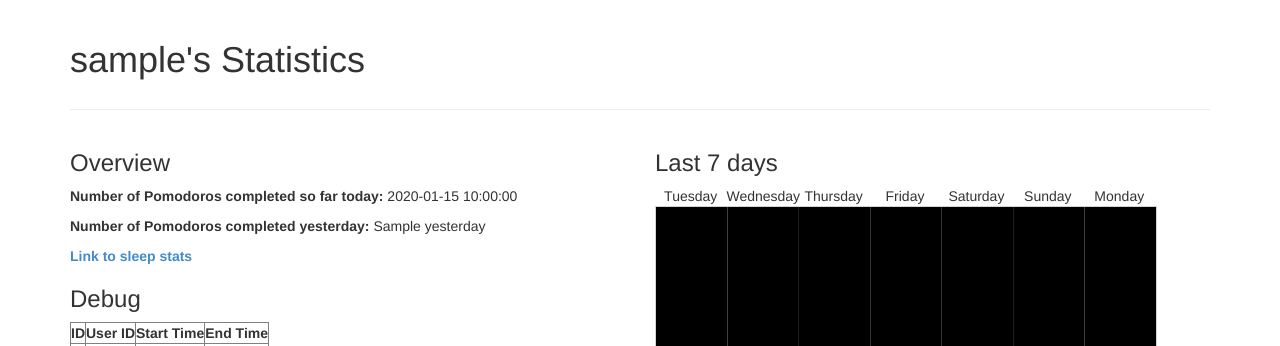
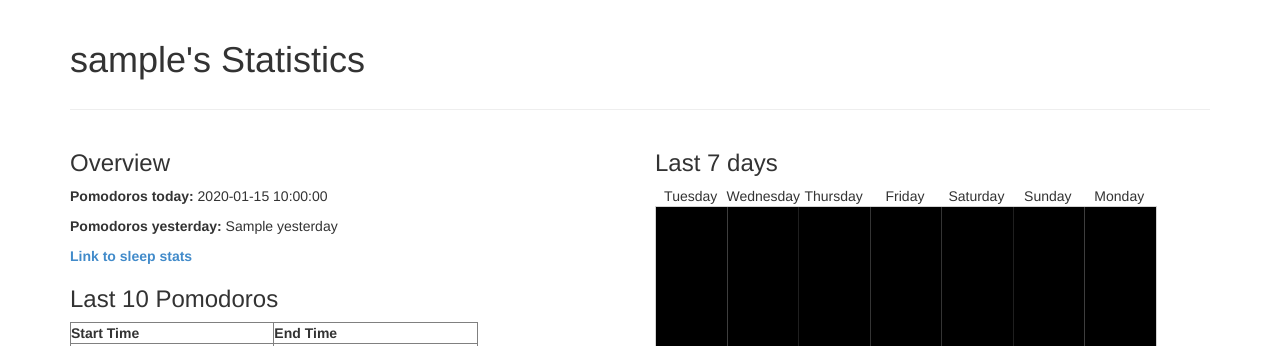
Before and after one commit to aaron7/pomodoro, a Flask app: template web/templates/user_stats.html in a window 1280 px wide. Shown: the top 346 px of the page. Run offline with Flask 2, Linux system fonts and the light colour scheme; the template is opened without the code that fills it: most values are stand-ins (such as "Sample title", 1, 10 or a date in 2020); some libraries are stand-ins or nearby versions.

Commit message:
Update Last 10 Section

```diff
--- a/web/templates/user_stats.html
+++ b/web/templates/user_stats.html
@@ -4,18 +4,26 @@
 {% block description %}{% endblock %}
 
 {% block body %}
+
+<script>
+function unix_to_date(unix){
+    var date = new Date(unix*1000);
+    return date.toUTCString();
+}
+</script>
+
 <div class="row">
     <div class="col-md-6">
         <h3>Overview</h3>
-        <p><strong>Number of Pomodoros completed so far today:</strong> {{ today }}</p>
-        <p><strong>Number of Pomodoros completed yesterday:</strong> {{ yesterday }}</p>
+        <p><strong>Pomodoros today:</strong> {{ today }}</p>
+        <p><strong>Pomodoros yesterday:</strong> {{ yesterday }}</p>
         <p><strong><a href="https://sleep-cloud.appspot.com/auth?user_token=105567647467843605466_1nq9cjp3ct1sf2cnfus4acfph1">Link to sleep stats</a></strong></p>
 
-        <h3>Debug</h3>
+        <h3>Last 10 Pomodoros</h3>
         <table id="datagrid" border="1">
-          <tr><td><b>ID</b></td><td><b>User ID</b></td><td><b>Start Time</b></td><td><b>End Time</b></td></tr>
-          {% for entry in entries %}
-            <tr><td>{{ entry.id }}</td><td>{{ entry.user_id }}</td><td>{{ entry.start }}</td><td>{{ entry.end }}</td></tr>
+          <tr><td><b>Start Time</b></td><td><b>End Time</b></td></tr>
+          {% for entry in last10 %}
+            <tr><td><script>document.write(unix_to_date({{ entry.start }}))</script></td><td><script>document.write(unix_to_date({{ entry.end }}))</script></td></tr>
           {% else %}
             <tr><td>No data here!</td></tr>
           {% endfor %}
@@ -43,7 +51,6 @@ var ctx=c.getContext("2d");
 
 pomodoros = {{ visual_last_week|tojson|safe }};
 console.log(pomodoros);
-
 
 //Get correct order of days
 var days = ["Monday","Tuesday","Wednesday","Thursday","Friday","Saturday","Sunday"];
```
Also changed, not shown: web/web.py (+16 -3 lines).
